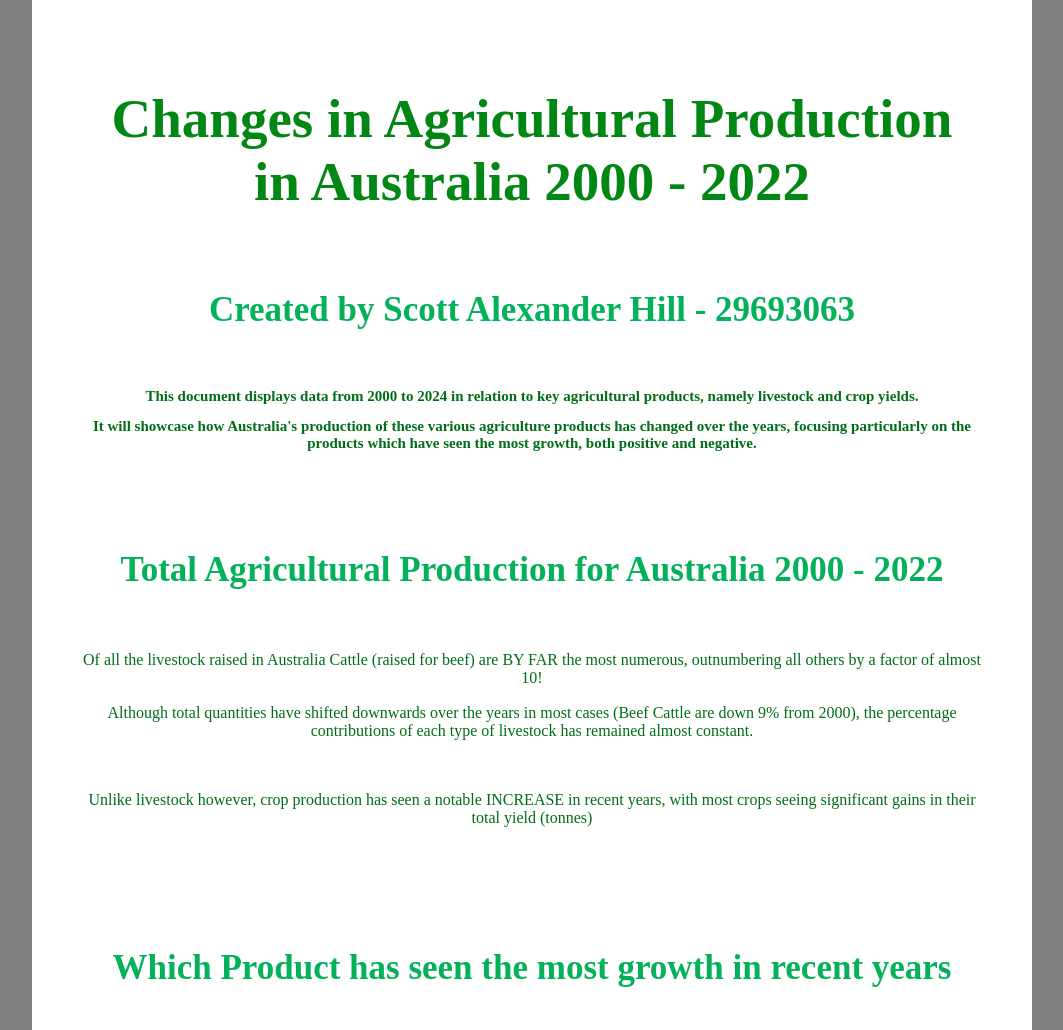
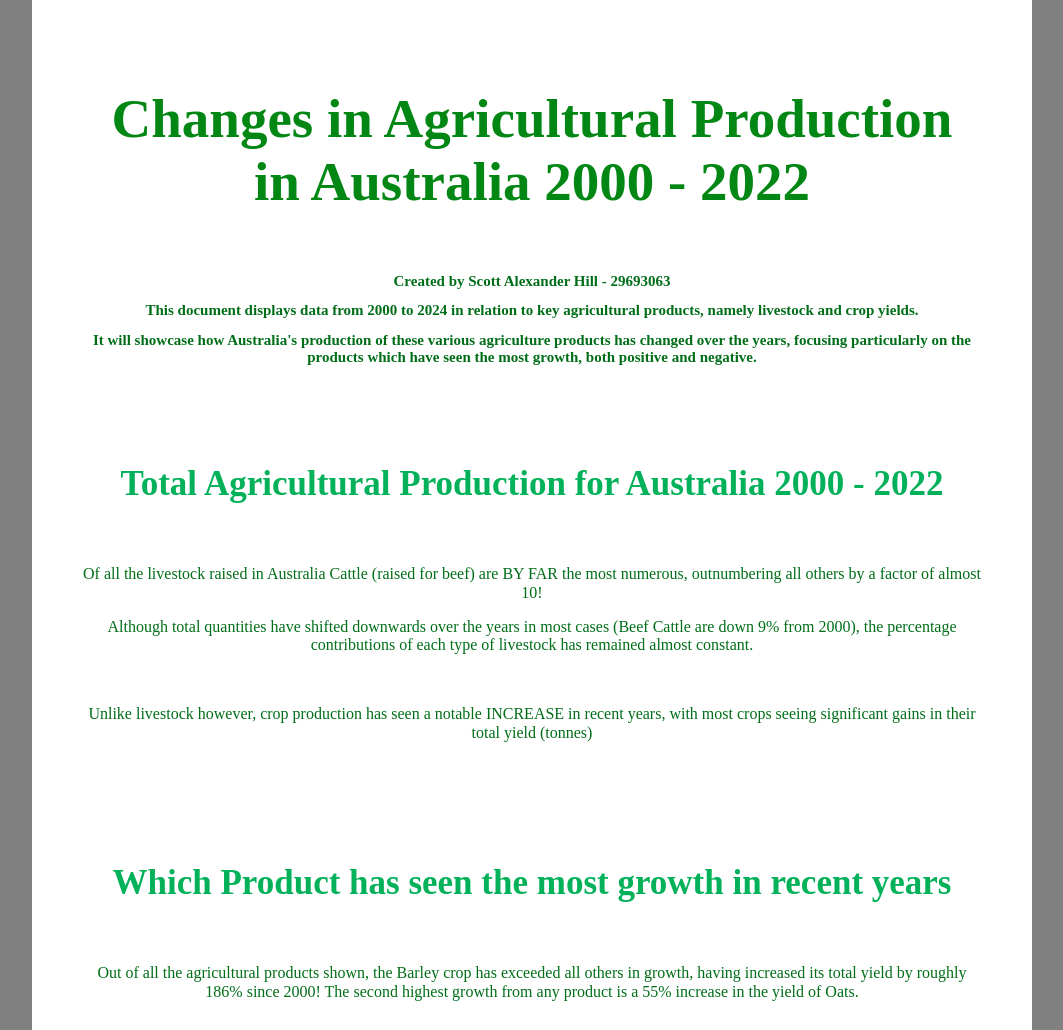
Before and after one commit to shil0010/FIT3179-DataVis2-ScottHill, a plain HTML site: page index.html in a window 1280 px wide. Shown: the top 1030 px of the page, without its empty margins (108-1171 px from the left). Drawn offline with nearby package versions, Linux system fonts and the light colour scheme; a script that the page names is missing.

Commit message:
Update index.html

```diff
--- a/index.html
+++ b/index.html
@@ -27,12 +27,12 @@
         <div class="pure-g">
             <div class="pure-u-1">
                 <h1>Changes in Agricultural Production in Australia 2000 - 2022</h1>
-                <h3>Created by Scott Alexander Hill - 29693063</h3>
             </div>
         </div>
         <!-- general info section-->
         <div class="pure-g">
             <div class="pure-u-1">
+                <h2>Created by Scott Alexander Hill - 29693063</h2>
                 <h2>This document displays data from 2000 to 2024 in relation to key agricultural products, namely livestock and crop yields. </h2>
                 <h2>It will showcase how Australia's production of these various agriculture products has changed over the years, focusing particularly on the products which have seen the most growth, both positive and negative. </h2>
             </div>
```
